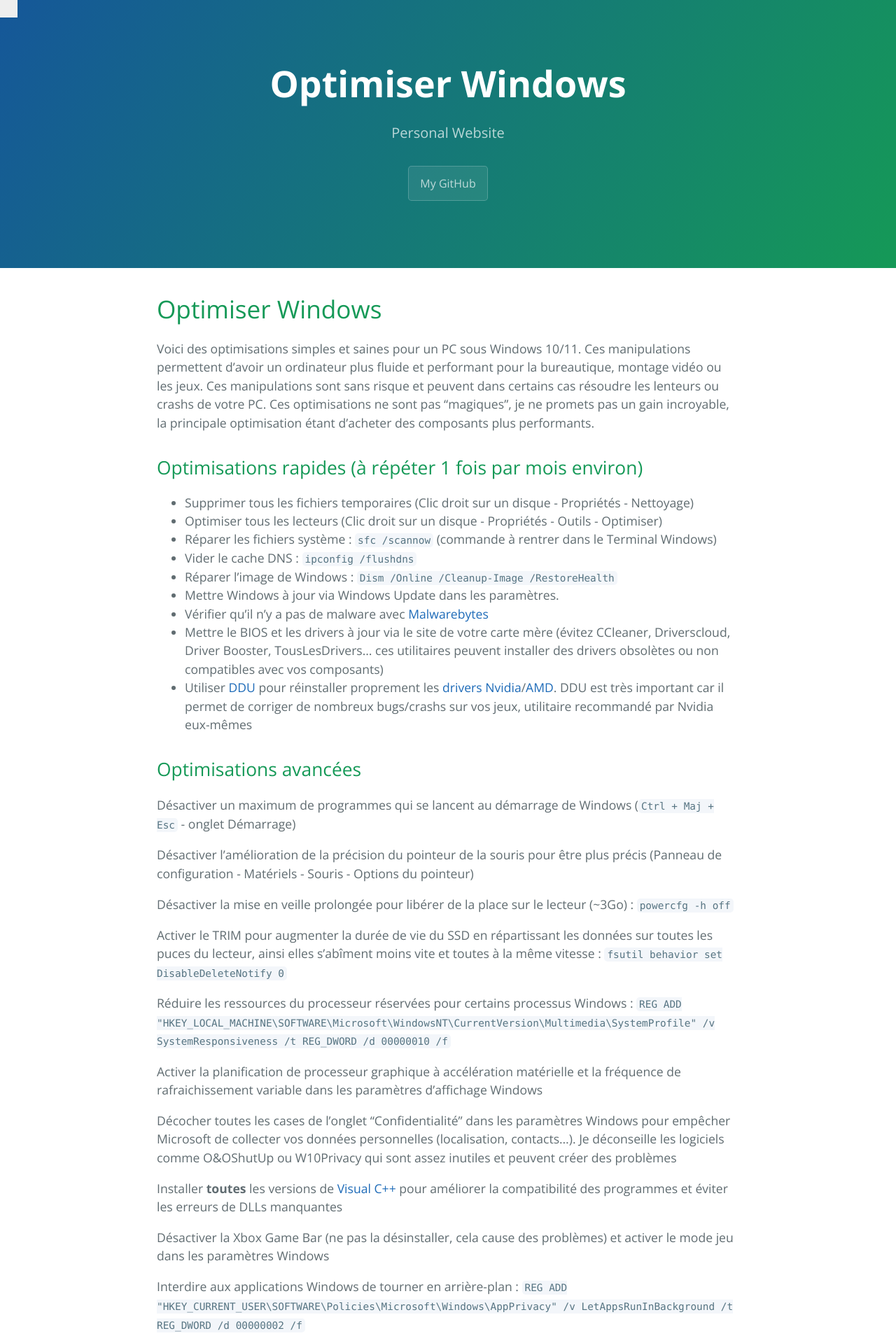
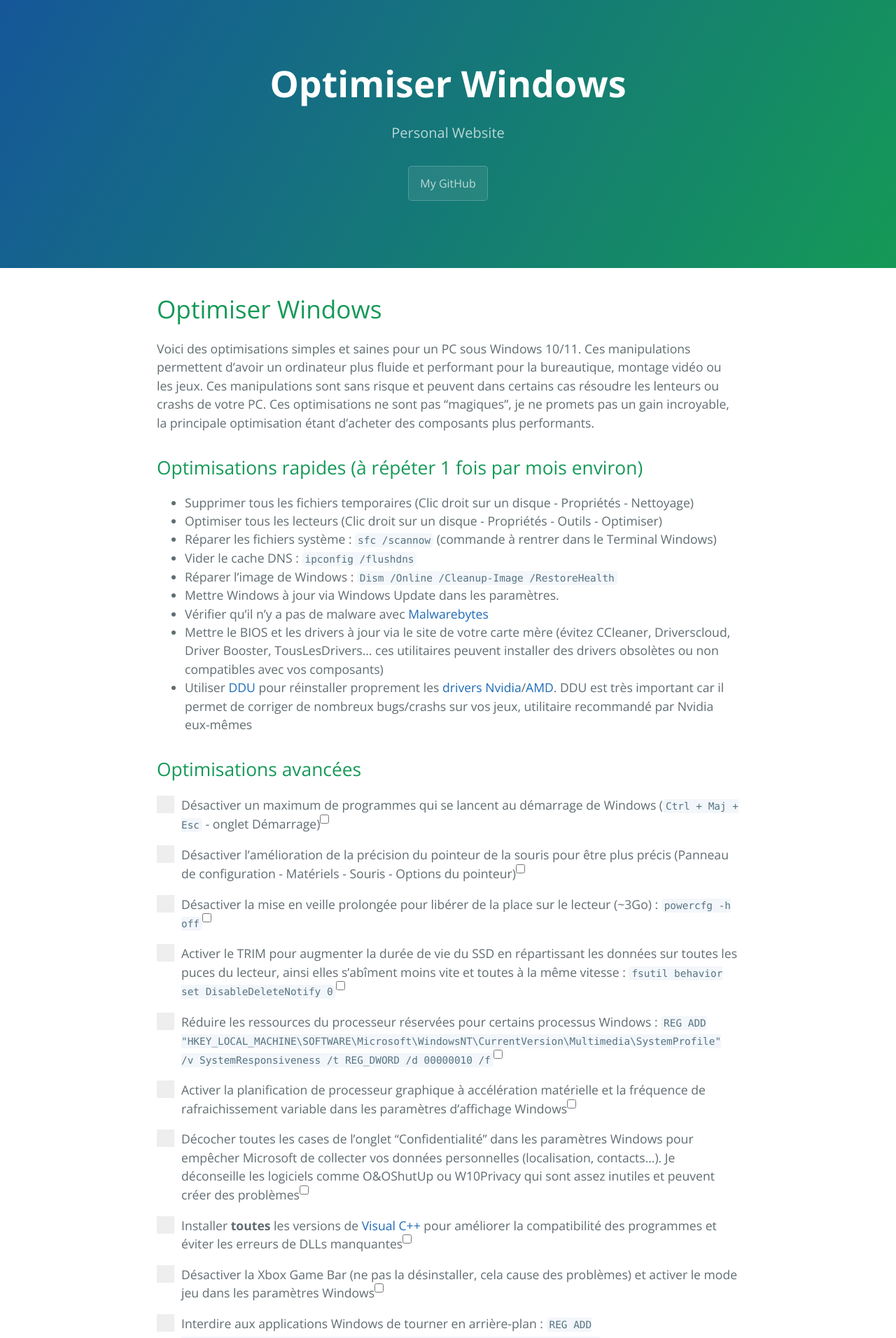
Before and after one commit to PouletEnSlip/pouletenslip.github.io, a Jekyll site: the page built from pages/opti.md, in a window 1280 px wide. Shown: the top 1912 px of the page at 70% size. Built offline with Jekyll 4.4.1, drawn with Linux system fonts in a browser that asks for light colours; comment, search, counter and statistics services are not loaded; our own code applies the rules of GitHub Pages for plain Markdown files.

Commit message:
Update styleOpti.css

```diff
--- a/css/styleOpti.css
+++ b/css/styleOpti.css
@@ -11,14 +11,17 @@
   width: 0%;
 }
 
-
+.container {
+  display: block;
+  position: relative;
+  padding-left: 35px;
+  margin-bottom: 12px;
+  cursor: pointer;
+}
 
 .container input {
   position: absolute;
-  opacity: 0;
-  cursor: pointer;
-  height: 0;
-  width: 0;
+
 }
 
 .checkmark {
```
